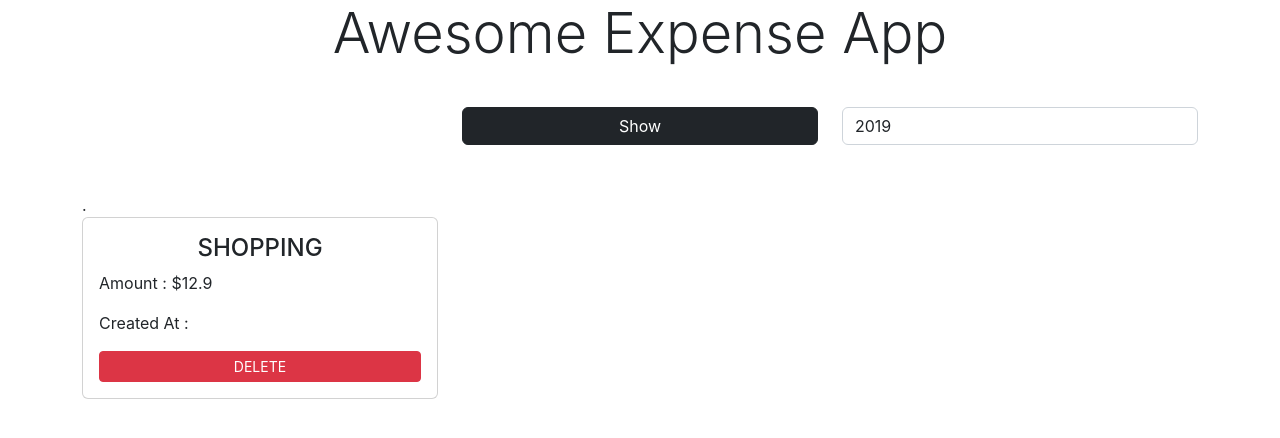
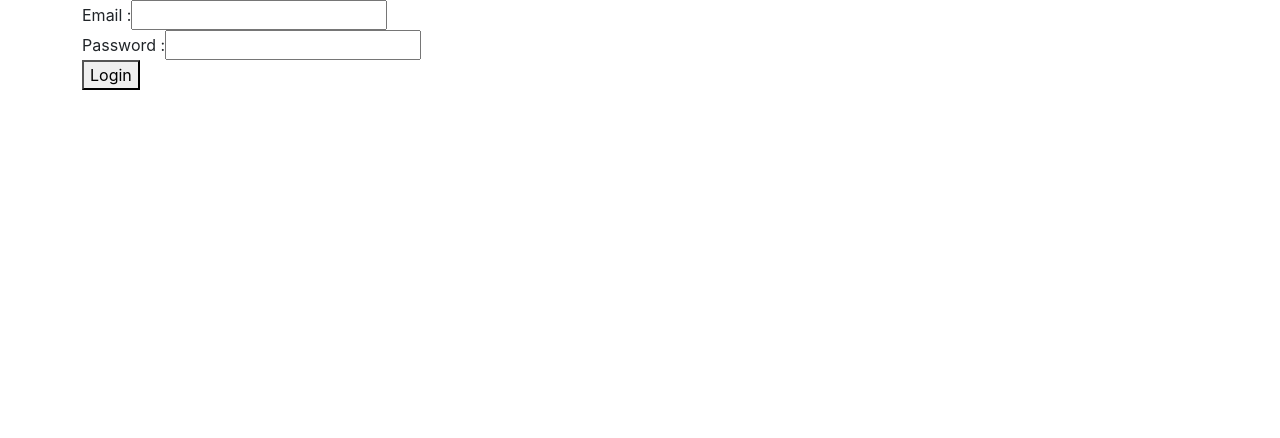
Before and after one commit to synergy2411/frontend-advanced-module-four, a React (Create React App) app in the folder expense-app/: page / in a window 1280 px wide. Shown: the top 438 px of the page. Built offline with nearby package versions, Linux system fonts and the light colour scheme.

Commit message:
context api loggedin

```diff
--- a/expense-app/src/App.js
+++ b/expense-app/src/App.js
@@ -1,16 +1,23 @@
-import React from "react";
+import React, { useContext, useState } from "react";
 import Login from "./components/Auth/Login/Login";
+import UseContextDemo from "./components/Demo/UseContextDemo";
 import UseEffectDemo from "./components/Demo/UseEffectDemo";
 import Expenses from "./components/Expenses/Expenses";
+import AuthContext from "./context/auth-context";
 
 function App() {
+  // const context = useContext(AuthContext);
+  const [isLoggedIn, setIsLoggedIn] = useState(false)
+
+  const onLogin = () => {
+    console.log("ON LOGIN")
+    setIsLoggedIn(true);
+  }
+
   return (
-    <div className="container">
-      {/* <UseEffectDemo /> */}
-      {/* <Login /> */}
-      <p className="display-4 text-center">Awesome Expense App</p>
-      <Expenses />
-    </div>
+    <AuthContext.Provider value={{ isLoggedIn: isLoggedIn, onLogin: onLogin }}>
+      <UseContextDemo />
+    </AuthContext.Provider>
   );
 }
 
--- a/expense-app/src/components/Auth/Login/Login.js
+++ b/expense-app/src/components/Auth/Login/Login.js
@@ -1,6 +1,9 @@
-import { useRef, useState } from 'react';
+import { useContext, useRef, useState } from 'react';
+import AuthContext from '../../../context/auth-context';
 
-const Login = () => {
+const Login = (props) => {
+
+    const context = useContext(AuthContext);
 
     const inputEmailRef = useRef();
 
@@ -27,6 +30,7 @@ const Login = () => {
         event.preventDefault();
         console.log("Email : ", inputEmailRef.current.value)
         console.log("Password : ", password);
+        context.onLogin();
     }
 
     const passwordBlurHandler = () => {
@@ -59,8 +63,7 @@ const Login = () => {
                 onFocus={passwordFocusHandler} />
             {passwordValidity && <p>Password is adatory field.</p>}
             <br />
-            {formValidity ? 'true' : 'false'}
-            <button type="submit" disabled={formValidity}>Login</button>
+            <button type="submit">Login</button>
         </form>
     )
 }
--- a/expense-app/src/components/Demo/UseContextDemo.js
+++ b/expense-app/src/components/Demo/UseContextDemo.js
@@ -1,7 +1,14 @@
+import { useContext } from "react";
+import AuthContext from "../../context/auth-context";
+import Login from "../Auth/Login/Login";
+import Expenses from "../Expenses/Expenses";
+
 const UseContextDemo = () => {
+    const context = useContext(AuthContext);
     return (
-        <div>
-            <h3>Use Context Demo</h3>
+        <div className="container">
+            <Login />
+            {context.isLoggedIn && <Expenses />}
         </div>
     );
 }
--- a/expense-app/src/components/Expenses/ExpenseDate/ExpenseDate.js
+++ b/expense-app/src/components/Expenses/ExpenseDate/ExpenseDate.js
@@ -1,23 +1,27 @@
 import React from "react"
 import AuthContext from "../../../context/auth-context"
+import { useContext } from 'react';
 
 const ExpenseDate = props => {
+
+    const ctx = useContext(AuthContext);
 
     const month = props.createdAt.toLocaleString("en-US", { month: "long" })
     const day = props.createdAt.toLocaleString("en-US", { day: "numeric" })
     const year = props.createdAt.getFullYear()
 
     return (
-        <AuthContext.Consumer>
-            {(ctx) => {
-                console.log("CONTEXT : ", ctx)
-                return (
-                    <React.Fragment>
-                        {ctx.isLoggedIn && <span>{month} {day}, {year}</span>}
-                    </React.Fragment>
-                )
-            }}
-        </AuthContext.Consumer>
+        <>{ctx.isLoggedIn && <span>{month} {day}, {year}</span>}</>
+        // <AuthContext.Consumer>
+        //     {(ctx) => {
+        //         console.log("CONTEXT : ", ctx)
+        //         return (
+        //             <React.Fragment>
+        //                 {ctx.isLoggedIn && <span>{month} {day}, {year}</span>}
+        //             </React.Fragment>
+        //         )
+        //     }}
+        // </AuthContext.Consumer>
     )
 
 
--- a/expense-app/src/components/Expenses/Expenses.js
+++ b/expense-app/src/components/Expenses/Expenses.js
@@ -33,7 +33,7 @@ function Expenses() {
     const filteredExpenses = expenses.filter(expense => expense.createdAt.getFullYear().toString() === selectedYear)
 
     return (
-        <AuthContext.Provider value={{ isLoggedIn: false }}>
+        <>
             <br />
             <div className="row">
                 <div className="col-4 offset-4 text-center">
@@ -55,7 +55,7 @@ function Expenses() {
             <div className="row">
                 {filteredExpenses.map(exp => <ExpenseItem onDeleteExpense={onDeleteExpense} expense={exp} key={exp.id} />)}
             </div>
-        </AuthContext.Provider>
+        </>
     )
 }
 
--- a/expense-app/src/context/auth-context.js
+++ b/expense-app/src/context/auth-context.js
@@ -1,7 +1,8 @@
 import React from 'react';
 
 const AuthContext = React.createContext({
-    isLoggedIn: false
+    isLoggedIn: false,
+    onLogin: () => { }
 })
 
 export default AuthContext;
--- a/expense-app/src/index.js
+++ b/expense-app/src/index.js
@@ -3,11 +3,10 @@ import ReactDOM from 'react-dom/client';
 import "bootstrap/dist/css/bootstrap.min.css";
 import './index.css';
 import App from './App';
+import AuthContext from './context/auth-context';
 
 
 const root = ReactDOM.createRoot(document.getElementById('root'));
 root.render(
-  <React.StrictMode>
-    <App />
-  </React.StrictMode>
+  <App />
 );
```
